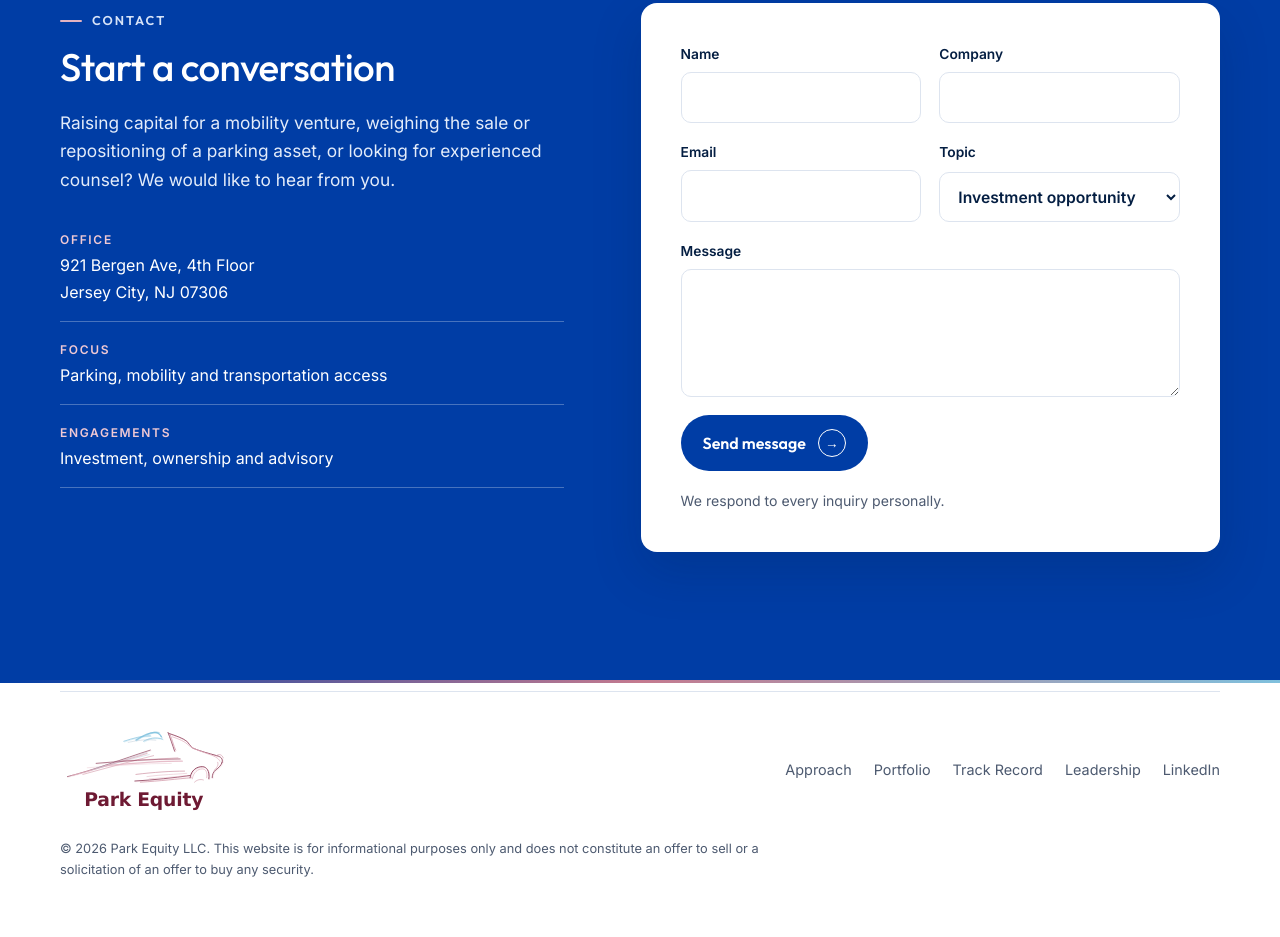
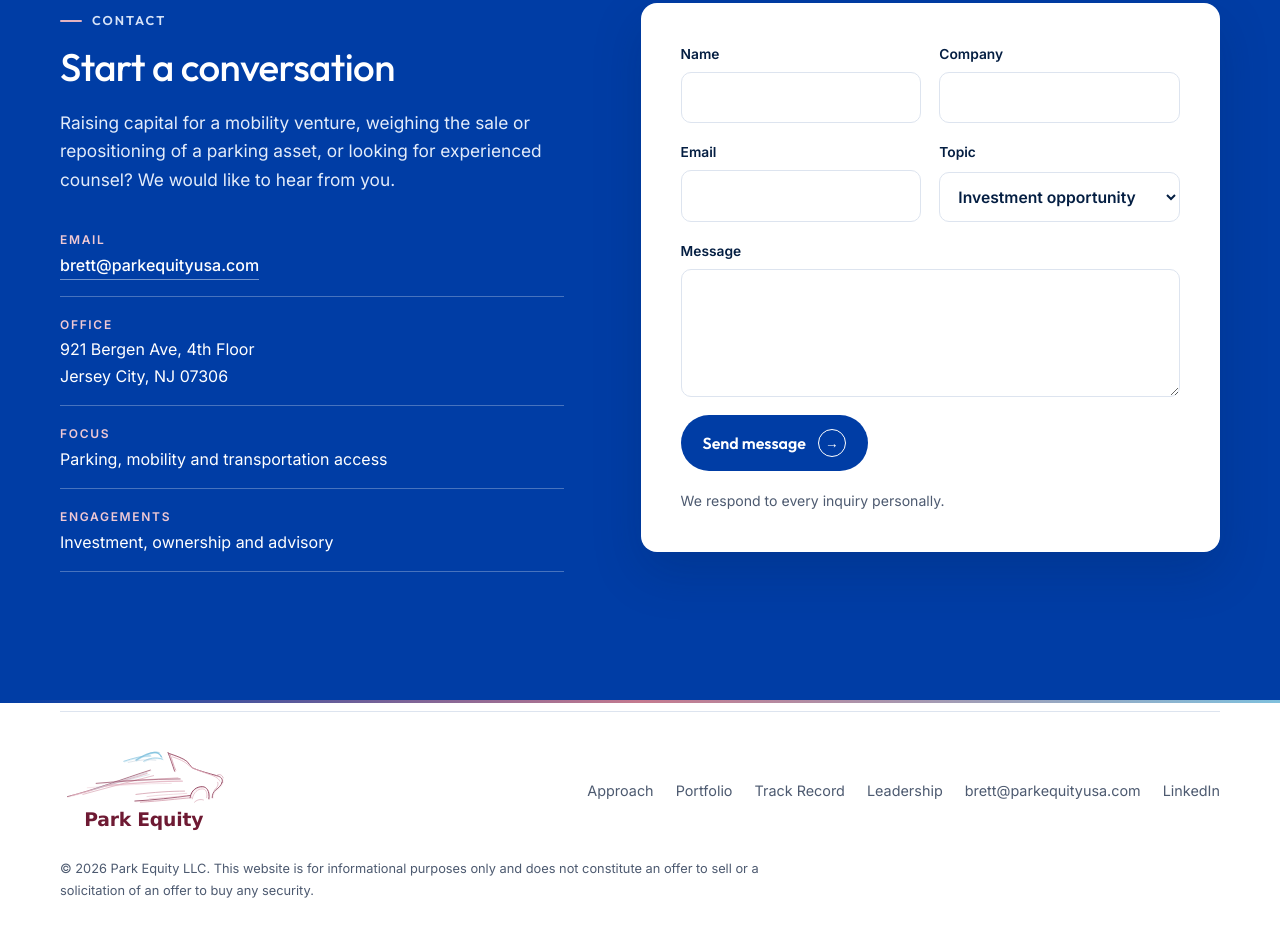
Before and after one commit to Park-Equity/website, a plain HTML site: page index.html in a window 1280 px wide. Shown: the part 10786-11723 px from the top of the page. Drawn offline with Linux system fonts and the light colour scheme.

Commit message:
Add Brett's email to contact section and footer
Co-Authored-By: Claude Opus 5.5 <noreply@anthropic.com>
Claude-Session: https://claude.ai/code/session_01Qspts9aeAQeU8t6CuGoDxo

```diff
--- a/index.html
+++ b/index.html
@@ -379,6 +379,8 @@ footer { background: #fff; color: var(--muted); }
 .steward:nth-child(even) { border-top-color: var(--rose); }
 .contact .eyebrow::before { background: #e3b3c1; }
 .contact-detail .k { color: #f0c9d4; }
+.contact-detail .mail { color: #fff; text-decoration: none; border-bottom: 1px solid rgba(255,255,255,0.45); justify-self: start; font-weight: 500; }
+.contact-detail .mail:hover { border-bottom-color: #fff; }
 footer { border-top: 3px solid; border-image: linear-gradient(90deg, var(--accent), var(--rose), var(--sky)) 1; }
 
 /* Advisory Board */
@@ -734,6 +736,7 @@ footer { border-top: 3px solid; border-image: linear-gradient(90deg, var(--accen
         <h2 id="contact-title">Start a conversation</h2>
         <p class="lede">Raising capital for a mobility venture, weighing the sale or repositioning of a parking asset, or looking for experienced counsel? We would like to hear from you.</p>
         <div class="contact-detail">
+          <div><span class="k">Email</span><a class="mail" href="mailto:brett@parkequityusa.com">brett@parkequityusa.com</a></div>
           <div><span class="k">Office</span><span>921 Bergen Ave, 4th Floor<br>Jersey City, NJ 07306</span></div>
           <div><span class="k">Focus</span><span>Parking, mobility and transportation access</span></div>
           <div><span class="k">Engagements</span><span>Investment, ownership and advisory</span></div>
@@ -773,6 +776,7 @@ footer { border-top: 3px solid; border-image: linear-gradient(90deg, var(--accen
         <li><a href="#portfolio">Portfolio</a></li>
         <li><a href="#record">Track Record</a></li>
         <li><a href="#leadership">Leadership</a></li>
+        <li><a href="mailto:brett@parkequityusa.com">brett@parkequityusa.com</a></li>
         <li><a href="https://www.linkedin.com/in/brett-harwood/" target="_blank" rel="noopener">LinkedIn</a></li>
       </ul>
     </div>
```
